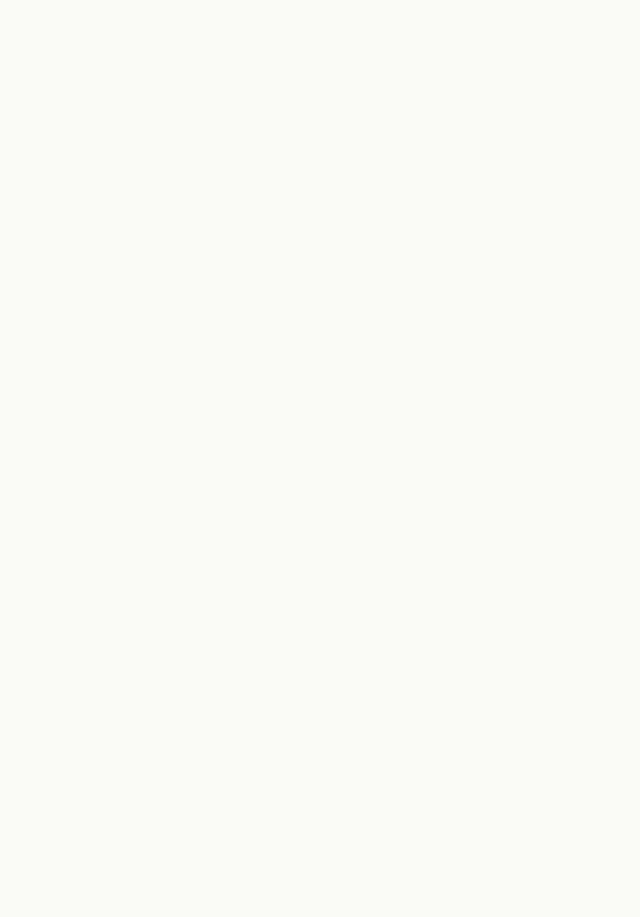
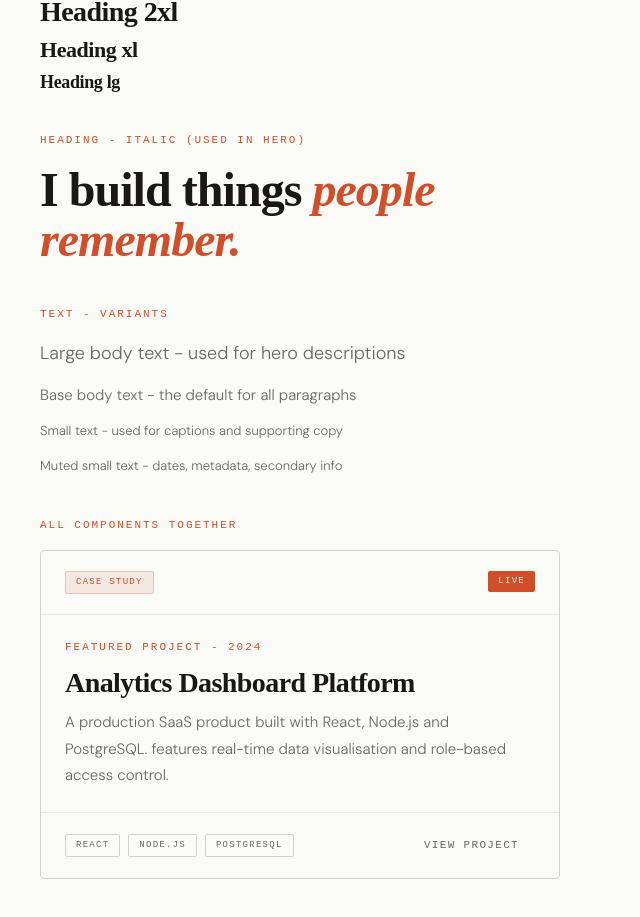
Before and after one commit to Nandagopal-D-2702/MyPortfolio-2026, a React (Vite) app: page / in a window 1280 px wide. Shown: the part 1811-2728 px from the top of the page, without its empty margins (0-640 px from the left). Before the commit the page ends 1646 px from the top, so only its background shows below. Built offline with nearby package versions, Linux system fonts and the light colour scheme; a web font is replaced by a local one.

Commit message:
feat: add Typography component with Heading, Text and Label

```diff
--- a/src/App.jsx
+++ b/src/App.jsx
@@ -1,6 +1,7 @@
 import Button from './components/ui/Button'
 import Badge from './components/ui/Badge'
 import Card from './components/ui/Card'
+import { Heading, Label, Text } from './components/ui/Typography'
 
 function App() {
   return (
@@ -188,13 +189,141 @@ function App() {
 
       {/* Hoverable card */}
       <div>
-        <p className='label-accent' style={{marginBottom: 'var(--space-4)'}}>
+        <p className="label-accent" style={{ marginBottom: 'var(--space-4)' }}>
           Card - hoverable (hover over it)
         </p>
         <Card hoverable onClick={() => alert('Card clicked!')}>
           <Card.Body>
-              <p>This card lifts on hover and is clickable. Used for project grid items.</p>
+            <p>
+              This card lifts on hover and is clickable. Used for project grid
+              items.
+            </p>
           </Card.Body>
+        </Card>
+      </div>
+
+      {/* Heading Sizes */}
+      <div>
+        <Label
+          accent
+          style={{ marginBottom: 'var(--space-4)', display: 'block' }}
+        >
+          Heading - Sizes
+        </Label>
+        <div
+          style={{
+            display: 'flex',
+            flexDirection: 'column',
+            gap: 'var(--space-3)',
+          }}
+        >
+          <Heading as="h1" size="5xl">
+            Heading 5xl
+          </Heading>
+          <Heading as="h2" size="3xl">
+            Heading 3xl
+          </Heading>
+          <Heading as="h3" size="2xl">
+            Heading 2xl
+          </Heading>
+          <Heading as="h4" size="xl">
+            Heading xl
+          </Heading>
+          <Heading as="h5" size="lg">
+            Heading lg
+          </Heading>
+        </div>
+      </div>
+
+      {/* Italic Heading */}
+      <div>
+        <Label
+          accent
+          style={{ marginBottom: 'var(--space-4)', display: 'block' }}
+        >
+          Heading - italic (used in hero)
+        </Label>
+        <Heading as="h2" size="4xl">
+          I build things{' '}
+          <Heading
+            as="span"
+            size="4xl"
+            italic
+            style={{ color: 'var(--color-accent)' }}
+          >
+            people remember.
+          </Heading>
+        </Heading>
+      </div>
+
+      {/* Text variants */}
+      <div>
+        <Label
+          accent
+          style={{ marginBottom: 'var(--space-4)', display: 'block' }}
+        >
+          Text - variants
+        </Label>
+        <div
+          style={{
+            display: 'flex',
+            flexDirection: 'column',
+            gap: 'var(--space-3)',
+          }}
+        >
+          <Text size="lg">Large body text - used for hero descriptions</Text>
+          <Text size="base">
+            Base body text - the default for all paragraphs
+          </Text>
+          <Text size="sm">
+            Small text - used for captions and supporting copy
+          </Text>
+          <Text size="sm">
+            Muted small text - dates, metadata, secondary info
+          </Text>
+        </div>
+      </div>
+
+      {/* Everything together - real card */}
+
+      <div>
+        <Label
+          accent
+          style={{ marginBottom: 'var(--space-4)', display: 'block' }}
+        >
+          All components together
+        </Label>
+        <Card hoverable>
+          <Card.Header>
+            <Badge variant="subtle">Case Study</Badge>
+            <Badge variant="accent">Live</Badge>
+          </Card.Header>
+          <Card.Body>
+            <Label
+              accent
+              style={{ marginBottom: 'var(--space-3)', display: 'block' }}
+            >
+              Featured Project - 2024
+            </Label>
+            <Heading
+              as="h3"
+              size="2xl"
+              style={{ marginBottom: 'var(--space-3)' }}
+            >
+              Analytics Dashboard Platform
+            </Heading>
+            <Text>
+              A production SaaS product built with React, Node.js and PostgreSQL. features real-time data visualisation and role-based access control.
+            </Text>
+          </Card.Body>
+          <Card.Footer>
+            <div style={{display:'flex', gap:'var(--space-2)'}}>
+              <Badge variant='outline'>React</Badge>
+              <Badge variant='outline'>Node.js</Badge>
+              <Badge variant='outline'>PostgreSQL</Badge>
+            </div>
+            <Button variant='ghost' size='sm'>View Project</Button>
+          </Card.Footer>
         </Card>
       </div>
     </div>
--- /dev/null
+++ b/src/components/ui/Typography.jsx
@@ -0,0 +1,132 @@
+// ============================================================
+// Typography.jsx
+// Polymorphic text components using the `as` prop pattern.
+// Renders the correct HTML element while keeping
+// visual styles separate from semantic meaning.
+//
+// Components exported:
+//   Heading — for all heading levels h1–h6
+//   Text    — for body copy, descriptions
+//   Label   — for eyebrow labels, tags, mono text
+//
+// Usage:
+//   <Heading as="h1" size="5xl">Page Title</Heading>
+//   <Text size="sm" muted>Supporting copy</Text>
+//   <Label accent>Portfolio — 2025</Label>
+// ============================================================
+
+// -- SIZE MAP ------------------------------------------------
+
+const HEADING_SIZES = {
+  '6xl': 'var(--text-6xl)',
+  '5xl': 'var(--text-5xl)',
+  '4xl': 'var(--text-4xl)',
+  '3xl': 'var(--text-3xl)',
+  '2xl': 'var(--text-2xl)',
+  'xl': 'var(--text-xl)',
+  'lg': 'var(--text-lg)',
+}
+
+const TEXT_SIZES = {
+  'lg': 'var(--text-lg)',
+  'base': 'var(--text-base)',
+  'sm': 'var(--text-sm)',
+  'xs': 'var(--text-xs)',
+}
+
+// -- HEADING -------------------------------------------------
+// Polymorphic — renders as whatever element you pass via `as`
+// Defaults to h2 if nothing is specified
+// ------------------------------------------------------------
+
+function Heading({
+  children,
+  as: Element = 'h2',
+  size = '2xl',
+  italic = false,
+  className = '',
+  style = {},
+}) {
+  return (
+    <Element
+      className={className}
+      style={{
+        fontFamily: 'var(--font-serif)',
+        fontSize: HEADING_SIZES[size] ?? 'var(--text-2xl)',
+        fontWeight: 700,
+        color: 'var(--color-text-primary)',
+        lineHeight: 1.05,
+        letterSpacing: '-0.02em',
+        fontStyle: italic ? 'italic' : 'normal',
+        ...style,
+      }}
+    >
+      {children}
+    </Element>
+  )
+}
+
+// -- TEXT ----------------------------------------------------
+// For body copy, descriptions, supporting text
+// ------------------------------------------------------------
+
+function Text({
+  children,
+  size = 'base',
+  muted = false,
+  className = '',
+  style = {},
+}) {
+  return (
+    <p
+      className={className}
+      style={{
+        fontFamily: 'var(--font-sans)',
+        fontSize: TEXT_SIZES[size] ?? 'var(--text-base)',
+        color: muted
+          ? 'var(--color-text-muted)'
+          : 'var(--color-text-secondary)',
+        lineHeight: 1.75,
+        fontWeight: 300,
+        ...style,
+      }}
+    >
+      {children}
+    </p>
+  )
+}
+
+// -- LABEL ---------------------------------------------------
+// For eyebrow labels, category tags, mono UI text
+// ------------------------------------------------------------
+
+function Label({ children, accent = false, className = '', style = {} }) {
+  return (
+    <span
+      className={className}
+      style={{
+        fontFamily: 'var(--font-mono)',
+        fontSize: 'var(--text-xs)',
+        letterSpacing: '0.18em',
+        textTransform: 'uppercase',
+        color: accent ? 'var(--color-accent)' : 'var(--color-text-muted)',
+        fontWeight: 400,
+        ...style,
+      }}
+    >
+      {children}
+    </span>
+  )
+}
+
+// -- EXPORTS -------------------------------------------------
+// We export all three individually AND as a namespace so both import styles work:
+//   import { Heading, Text, Label } from '@/components/ui/Typography'
+//   import Typography from '@/components/ui/Typography'
+//   <Typography.Heading>...</Typography.Heading>
+// ------------------------------------------------------------
+
+const Typography = { Heading, Text, Label }
+
+export { Heading, Text, Label }
+export default Typography
```
